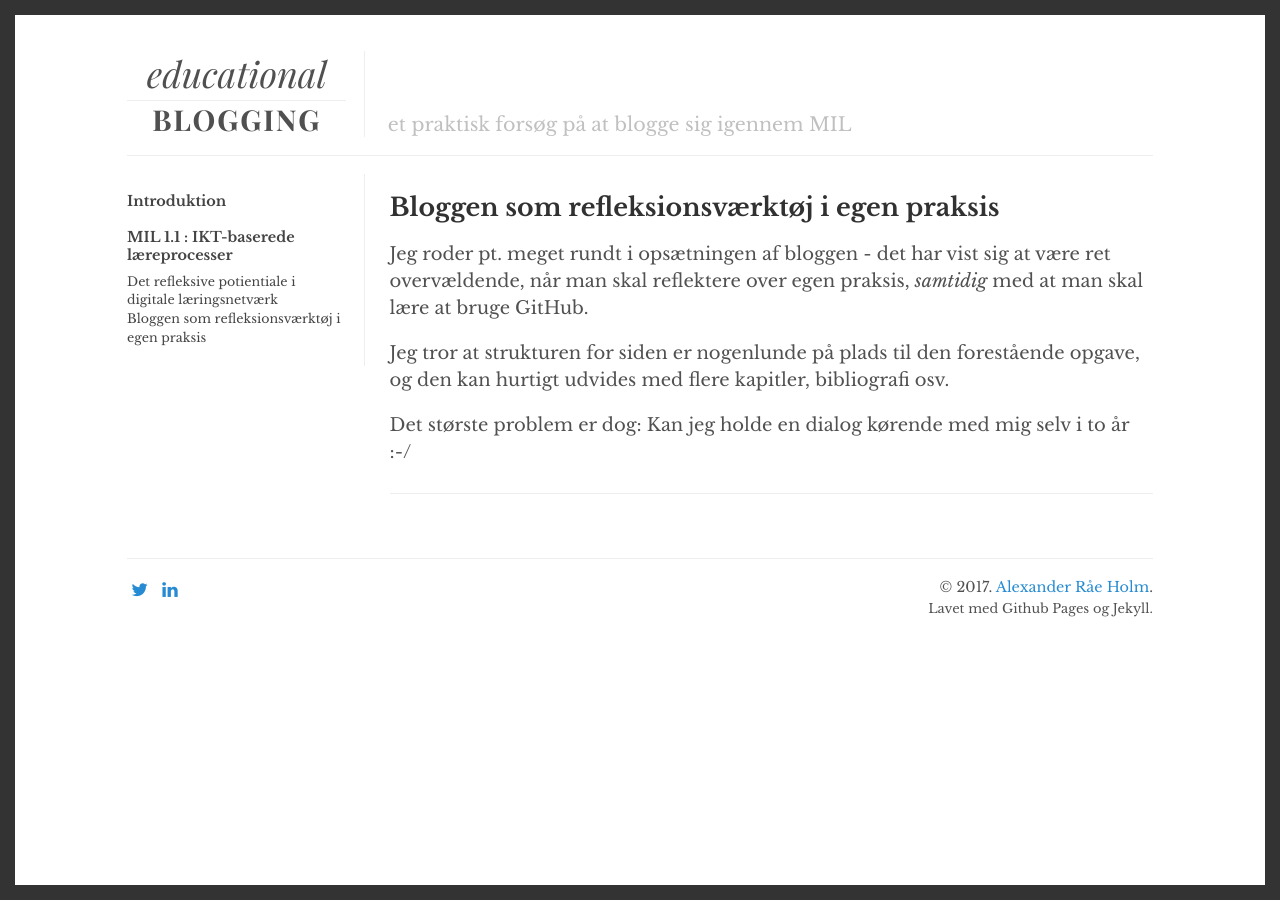
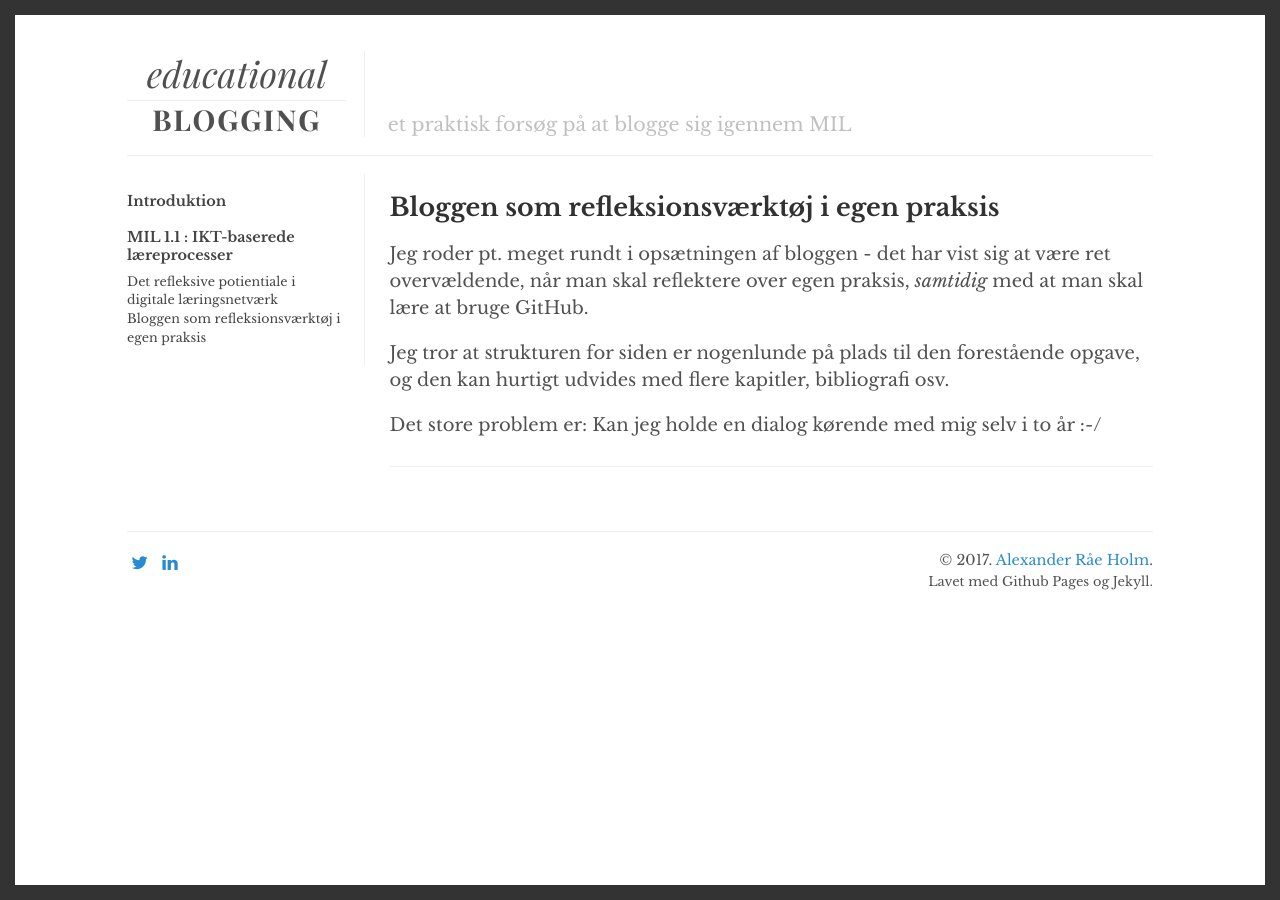
Before and after one commit to alexanderrae/educational-blogging, a Jekyll site: the page built from _capitulos/mil-1-dot-1/bloggen-som-refleksionsvaerktoej-i-egen-praksis.markdown, in a window 1280 px wide. Built offline with Jekyll 4.4.1, drawn with Linux system fonts in a browser that asks for light colours; comment, search, counter and statistics services are not loaded.

Commit message:
Updated Bloggen Som Refleksionsvaerktoej I Egen Praksis

```diff
--- a/_capitulos/mil-1-dot-1/bloggen-som-refleksionsvaerktoej-i-egen-praksis.markdown
+++ b/_capitulos/mil-1-dot-1/bloggen-som-refleksionsvaerktoej-i-egen-praksis.markdown
@@ -9,4 +9,4 @@ Jeg roder pt. meget rundt i opsætningen af bloggen - det har vist sig at være
 
 Jeg tror at strukturen for siden er nogenlunde på plads til den forestående opgave, og den kan hurtigt udvides med flere kapitler, bibliografi osv.
 
-Det største problem er dog: Kan jeg holde en dialog kørende med mig selv i to år :-/
+Det store problem er: Kan jeg holde en dialog kørende med mig selv i to år :-/
```
